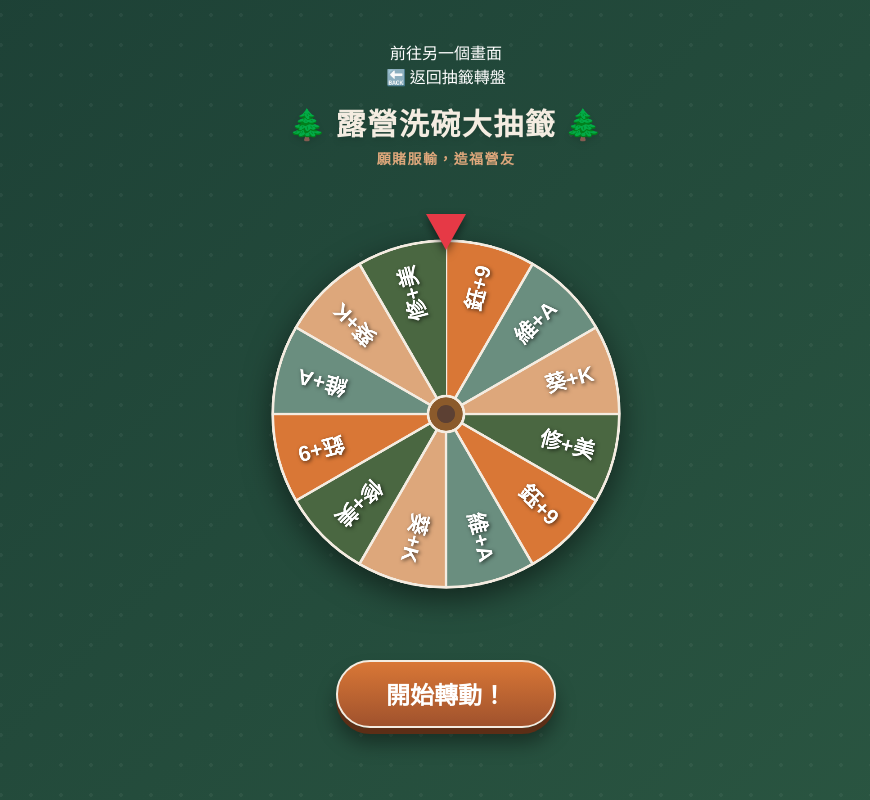
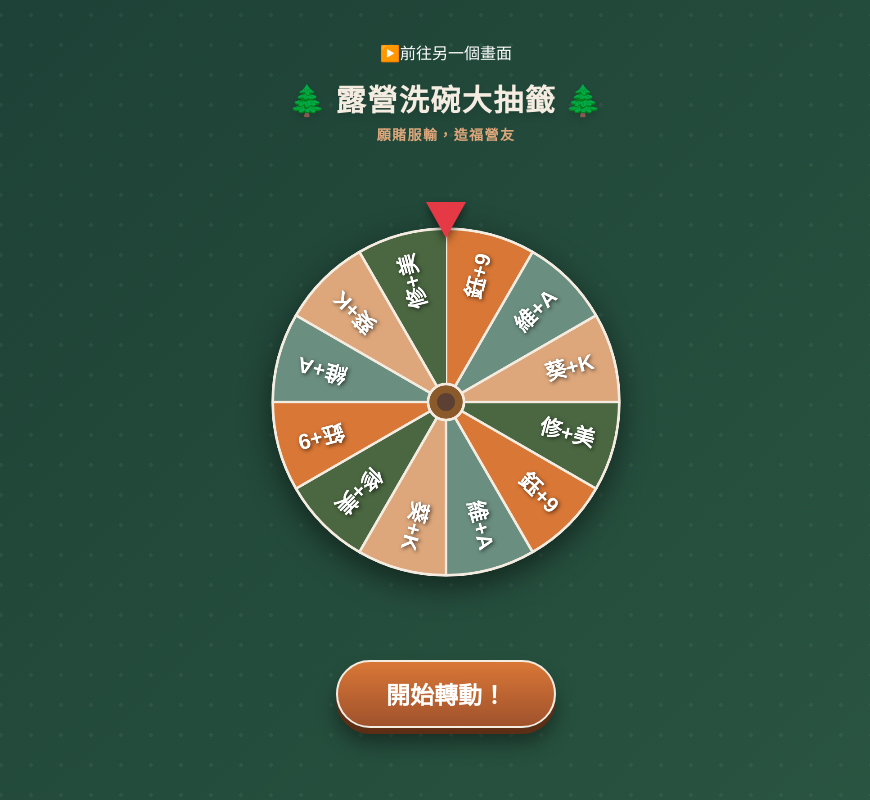
Before and after one commit to fir811025/open, a plain HTML site: page index.html in a window 1280 px wide. Shown: the whole page, without its empty margins (194-1064 px from the left). Drawn offline with nearby package versions, Linux system fonts and the light colour scheme.

Commit message:
Update link text for navigation in index.html

```diff
--- a/index.html
+++ b/index.html
@@ -1,5 +1,3 @@
-<a href="game2.html">前往另一個畫面</a>
-
 <!DOCTYPE html>
 <html lang="zh-TW">
 <head>
@@ -54,7 +52,7 @@
     </style>
 </head>
 <body class="min-h-screen flex flex-col items-center justify-between py-10 px-4 text-white relative">
-    <a href="index.html" class="switch-btn">🔙 返回抽籤轉盤</a>
+    <a href="index.html" class="switch-btn">▶️前往另一個畫面</a>
     <div class="bg-pattern"></div>
 
     <!-- 標題區塊 -->
```
